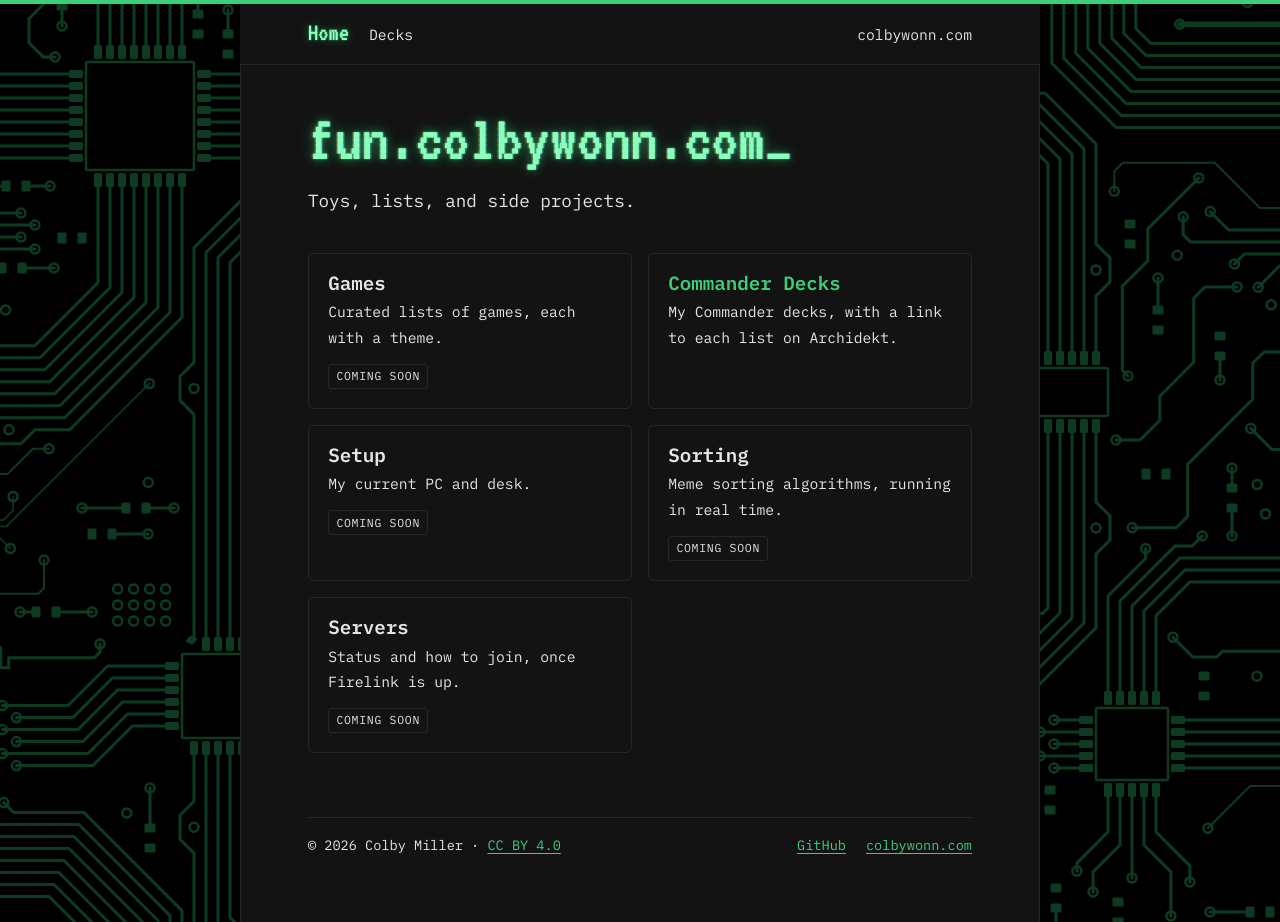
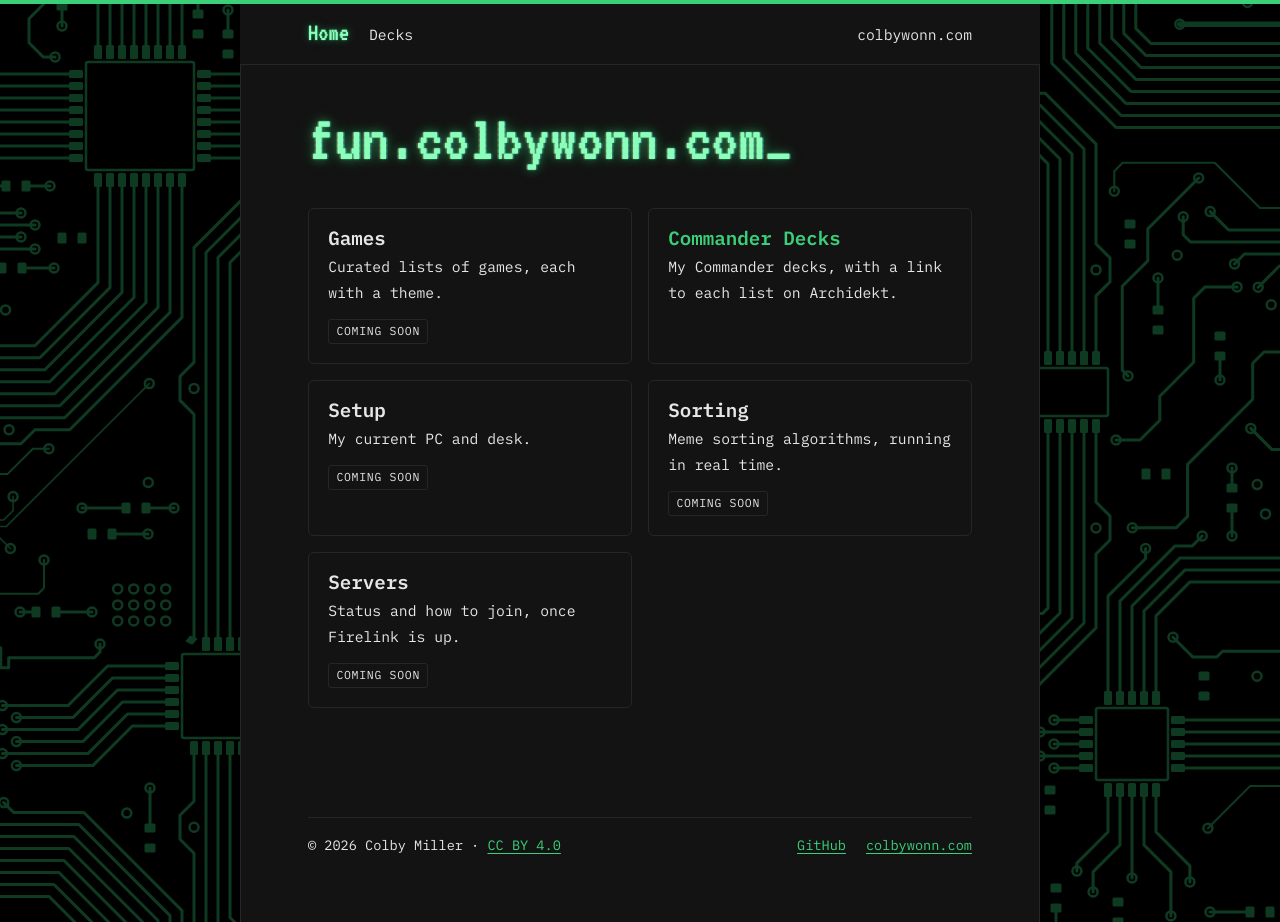
Before and after one commit to Colbywonn/fun.colbywonn.com, a Jekyll site: the page built from index.md, in a window 1280 px wide and 922 px high. Built offline with Jekyll 4.4.1, drawn with Linux system fonts in a browser that asks for light colours.

Commit message:
Homepage: remove the tagline under the title
Co-Authored-By: Claude Opus 5.5 <noreply@anthropic.com>

```diff
--- a/assets/css/site.css
+++ b/assets/css/site.css
@@ -133,7 +133,6 @@ a:focus-visible { outline: 2px solid var(--accent); outline-offset: 3px; }
   animation: crt-flicker 6s infinite;
 }
 .crt .cursor { animation: blink 1.1s steps(1) infinite; }
-.hero .tagline { margin: 0.9rem 0 0; font-size: 1.1rem; }
 @keyframes blink { 50% { opacity: 0; } }
 @keyframes crt-flicker {
   0%, 100% { opacity: 1; transform: none; }
--- a/index.md
+++ b/index.md
@@ -6,7 +6,6 @@ hero: true
 
 <div class="hero">
   <h1 class="crt">fun.colbywonn.com<span class="cursor" aria-hidden="true">_</span></h1>
-  <p class="tagline">Toys, lists, and side projects.</p>
 </div>
 
 <div class="cards">
```
